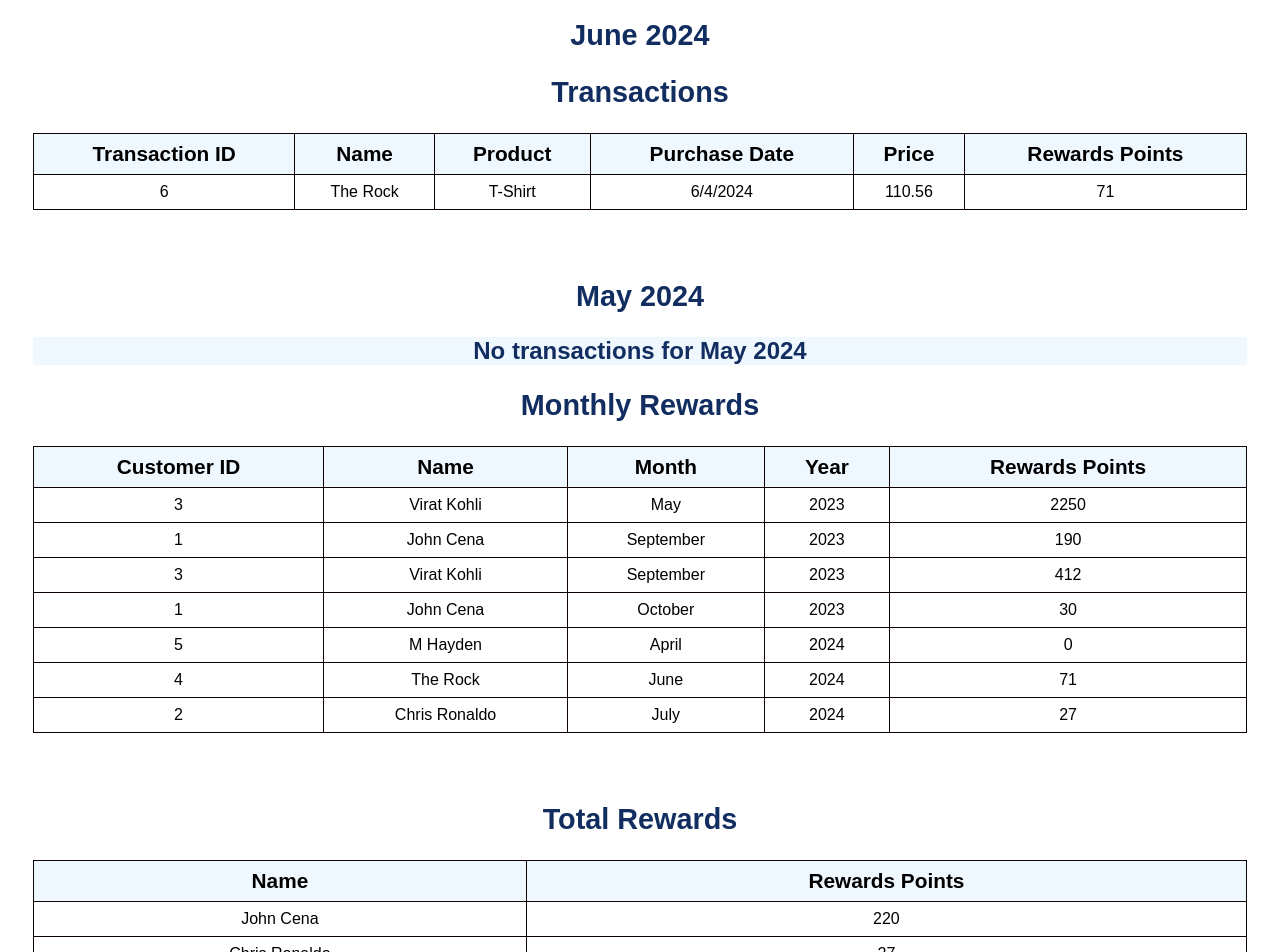
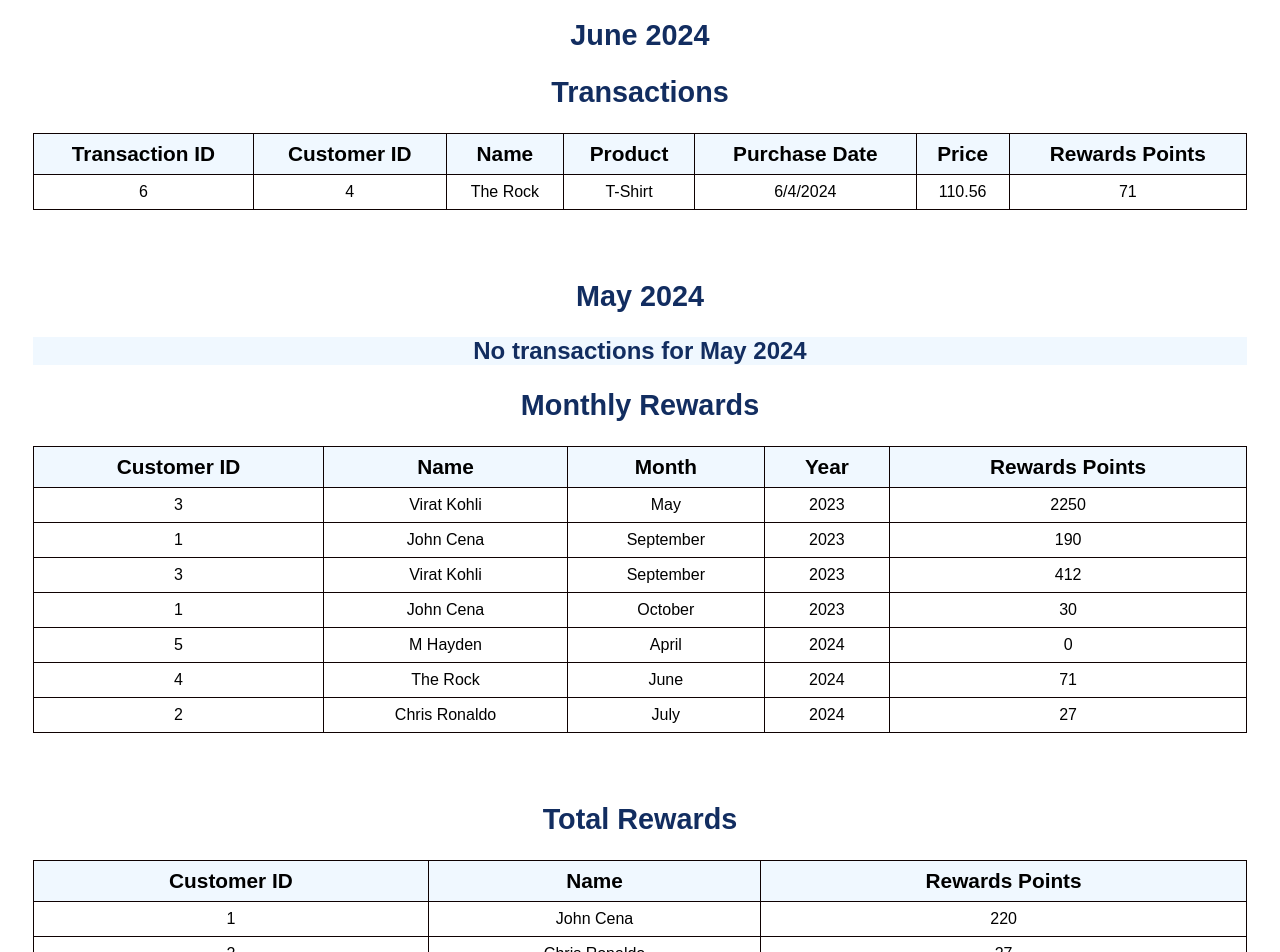
Before and after one commit to Shubh2809/rewards_calculator, a React (Create React App) app: page / in a window 1280 px wide. Shown: the part 800-1752 px from the top of the page. Built offline with nearby package versions, Linux system fonts and the light colour scheme.

Commit message:
Updated customerID in each table

```diff
--- a/src/components/tables/totalRewards.js
+++ b/src/components/tables/totalRewards.js
@@ -1,5 +1,5 @@
 import React from 'react';
-import { REWARD_POINTS_HEADING , NAME, TOTAL_REWARDS_HEADING } from '../../utils/constants';
+import { REWARD_POINTS_HEADING , NAME, TOTAL_REWARDS_HEADING, CUSTOMER_ID } from '../../utils/constants';
 
 const TotalRewards = ({ totalPoints }) => {
   return (
@@ -8,6 +8,7 @@ const TotalRewards = ({ totalPoints }) => {
       <table>
         <thead>
           <tr>
+            <th>{CUSTOMER_ID}</th>
             <th>{NAME}</th>
             <th>{REWARD_POINTS_HEADING}</th>
           </tr>
@@ -15,6 +16,7 @@ const TotalRewards = ({ totalPoints }) => {
         <tbody>
           {Object.keys(totalPoints).map(customerId => (
             <tr key={customerId}>
+              <td>{customerId}</td>
               <td>{totalPoints[customerId].name}</td>
               <td>{Math.round(totalPoints[customerId].totalPoints.toFixed(2))}</td>
             </tr>
--- a/src/components/tables/transactions.js
+++ b/src/components/tables/transactions.js
@@ -1,5 +1,5 @@
 import React from 'react';
-import {TRANSACTIONS_HEADING, TRANSACTIONS_ID, PRODUCT, REWARD_POINTS_HEADING ,PRICE,  NAME, PURCHASE_DATE } from '../../utils/constants';
+import {TRANSACTIONS_HEADING, TRANSACTIONS_ID, CUSTOMER_ID, PRODUCT, REWARD_POINTS_HEADING ,PRICE,  NAME, PURCHASE_DATE } from '../../utils/constants';
 import { calculateRewardPointsForAmount } from '../../utils/rewardCalculator';
 
 const Transactions = ({ transactions }) => {
@@ -13,6 +13,7 @@ const Transactions = ({ transactions }) => {
          <thead>
            <tr>
              <th>{TRANSACTIONS_ID}</th>
+             <th>{CUSTOMER_ID}</th>
              <th>{NAME}</th>
              <th>{PRODUCT}</th>
              <th>{PURCHASE_DATE}</th>
@@ -26,6 +27,7 @@ const Transactions = ({ transactions }) => {
             return (
               <tr key={transaction.transactionId}>
                 <td>{transaction.transactionId}</td>
+                <td>{transaction.customerId}</td>
                 <td>{transaction.customerName}</td>
                 <td>{transaction.product}</td>
                 <td>{new Date(transaction.transactionDate).toLocaleDateString()}</td>
```
Also changed, not shown: 2 other files (tests, documents, lock files or other folders).
